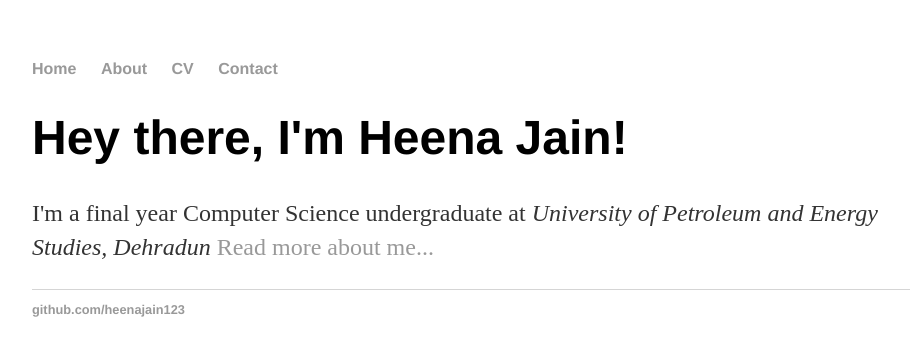
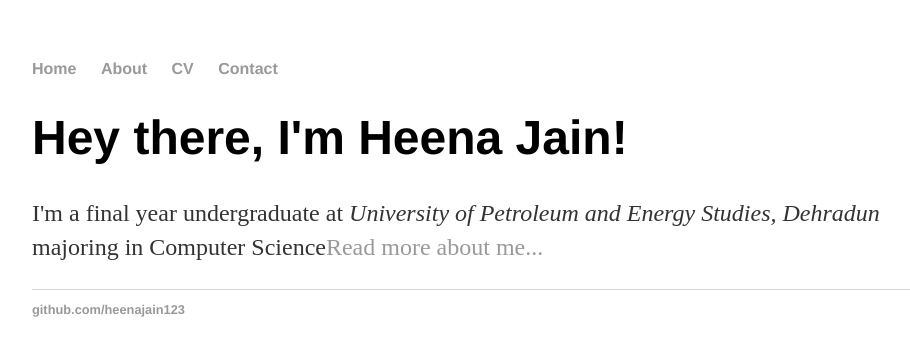
Before and after one commit to heenajain123/heenajain123.github.io, a Jekyll site: the page built from index.html, in a window 1280 px wide. Shown: the top 356 px of the page, without its empty margins (160-1070 px from the left). Built offline with Jekyll 4.4.1, drawn with Linux system fonts in a browser that asks for light colours.

Commit message:
Update index.html

```diff
--- a/index.html
+++ b/index.html
@@ -1,28 +1,8 @@
-<!DOCTYPE html>
-<html>
-	<head>
-		<title>Heena Jain</title>
-		<link rel="stylesheet" type="text/css" href="/css/main.css">
-	</head>
-	<body>
-		<nav>
-    		<ul>
-        		<li><a href="/">Home</a></li>
-	        	<li><a href="/about">About</a></li>
-        		<li><a href="/cv">CV</a></li>
-        		<li><a href="/contact">Contact</a></li>
-    		</ul>
-		</nav>
-		<div class="container">
-    		<div class="blurb">
-        		<h1>Hey there, I'm Heena Jain!</h1>
-				<p>I'm a final year Computer Science undergraduate at <em>University of Petroleum and Energy Studies, Dehradun</em> <a href="/about">Read more about me...</a></p>
-    		</div><!-- /.blurb -->
-		</div><!-- /.container -->
-		<footer>
-    		<ul>
-        		<!-- <li><a href="mailto:heena.jain98@gmail.com">email</a></li> -->
-        		<li><a href="https://github.com/heenajain123">github.com/heenajain123</a></li>
-			</ul>
-		</footer>
-	</body>
+---
+layout: default
+title: Heena Jain
+---
+<div class="blurb">
+	<h1>Hey there, I'm Heena Jain!</h1>
+	<p>I'm a final year undergraduate at<em> University of Petroleum and Energy Studies, Dehradun</em> majoring in Computer Science<a href="/about">Read more about me...</a></p>
+</div><!-- /.blurb -->
```
